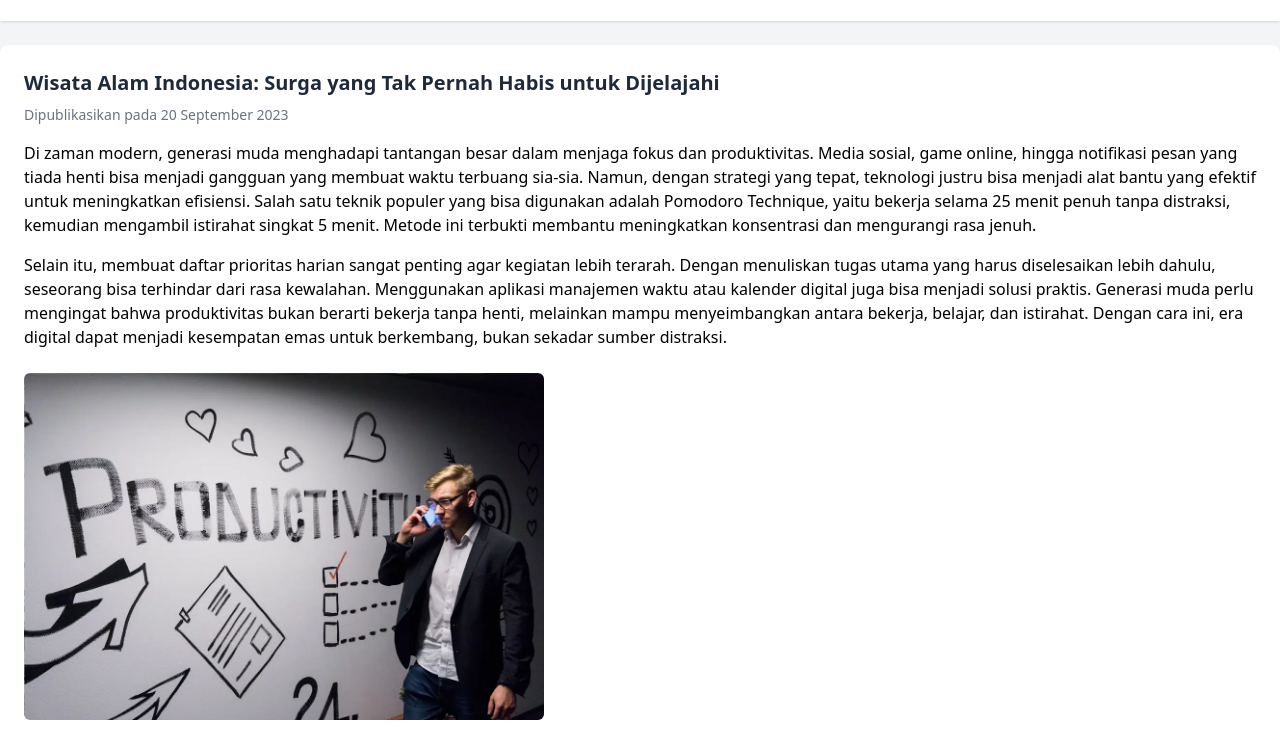
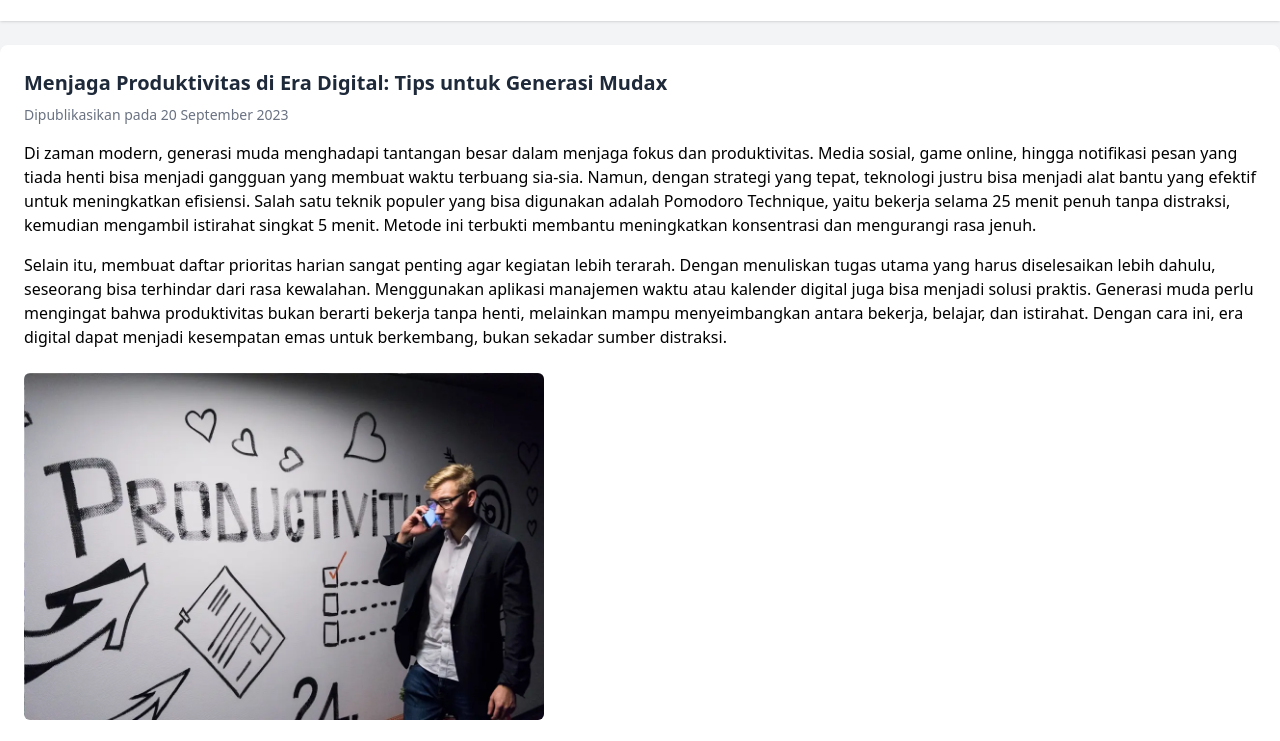
Before and after one commit to immanueljustinn/landing-page, a website: page articles/article1.html in a window 1280 px wide. Shown: the part 59-800 px from the top of the page. Drawn offline with Linux system fonts and the light colour scheme.

Commit message:
memperbaiki article1.html

```diff
--- a/articles/article1.html
+++ b/articles/article1.html
@@ -21,7 +21,7 @@
 
 	 <!-- main -->
 	  <main class="main-article">
-		<h1 class="judul">Wisata Alam Indonesia: Surga yang Tak Pernah Habis untuk Dijelajahi</h1>
+		<h1 class="judul">Menjaga Produktivitas di Era Digital: Tips untuk Generasi Mudax</h1>
 		<p class="tanggal">Dipublikasikan pada 20 September 2023</p>
 
 		<div class="prose max-w-none">
```
